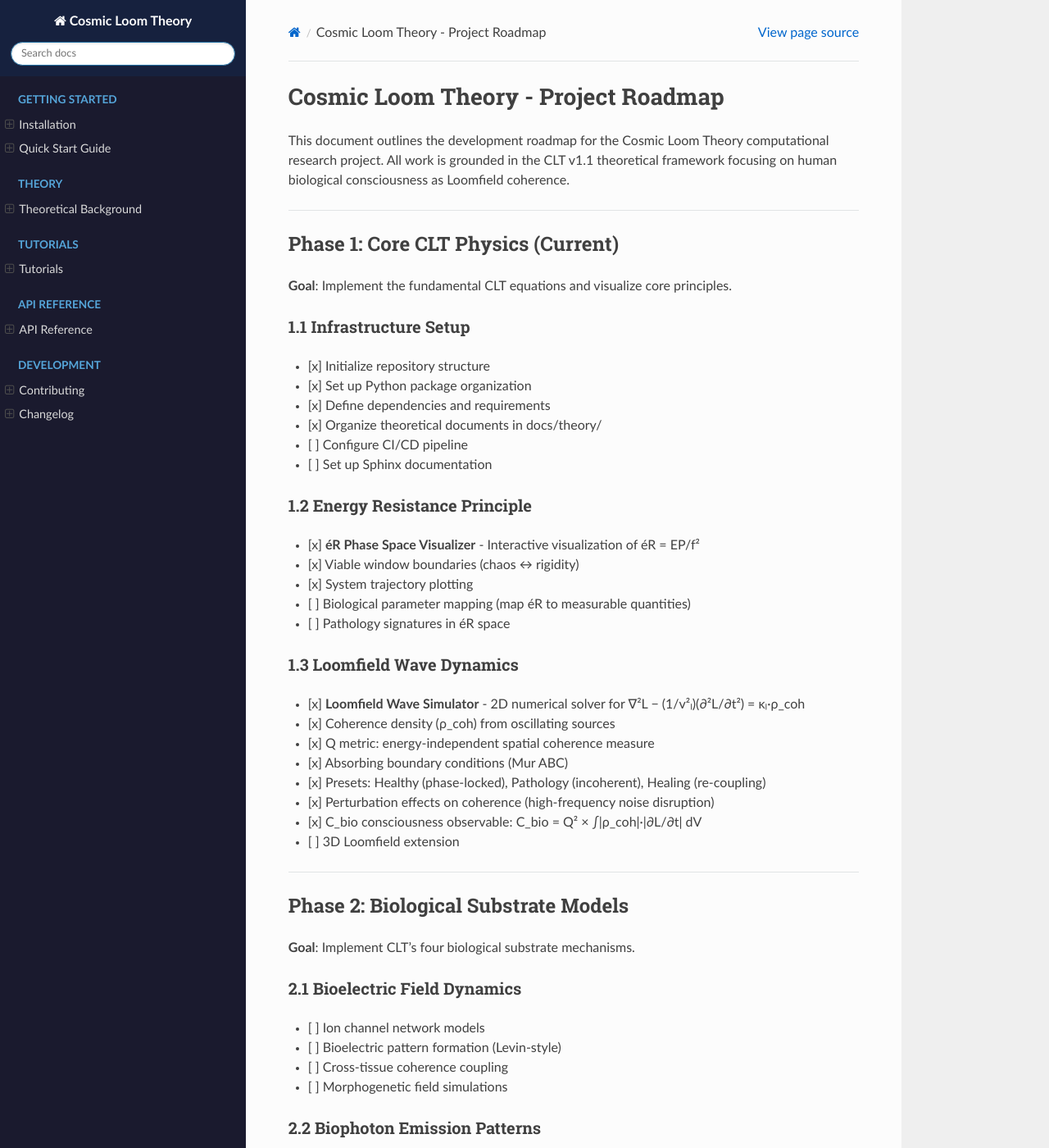
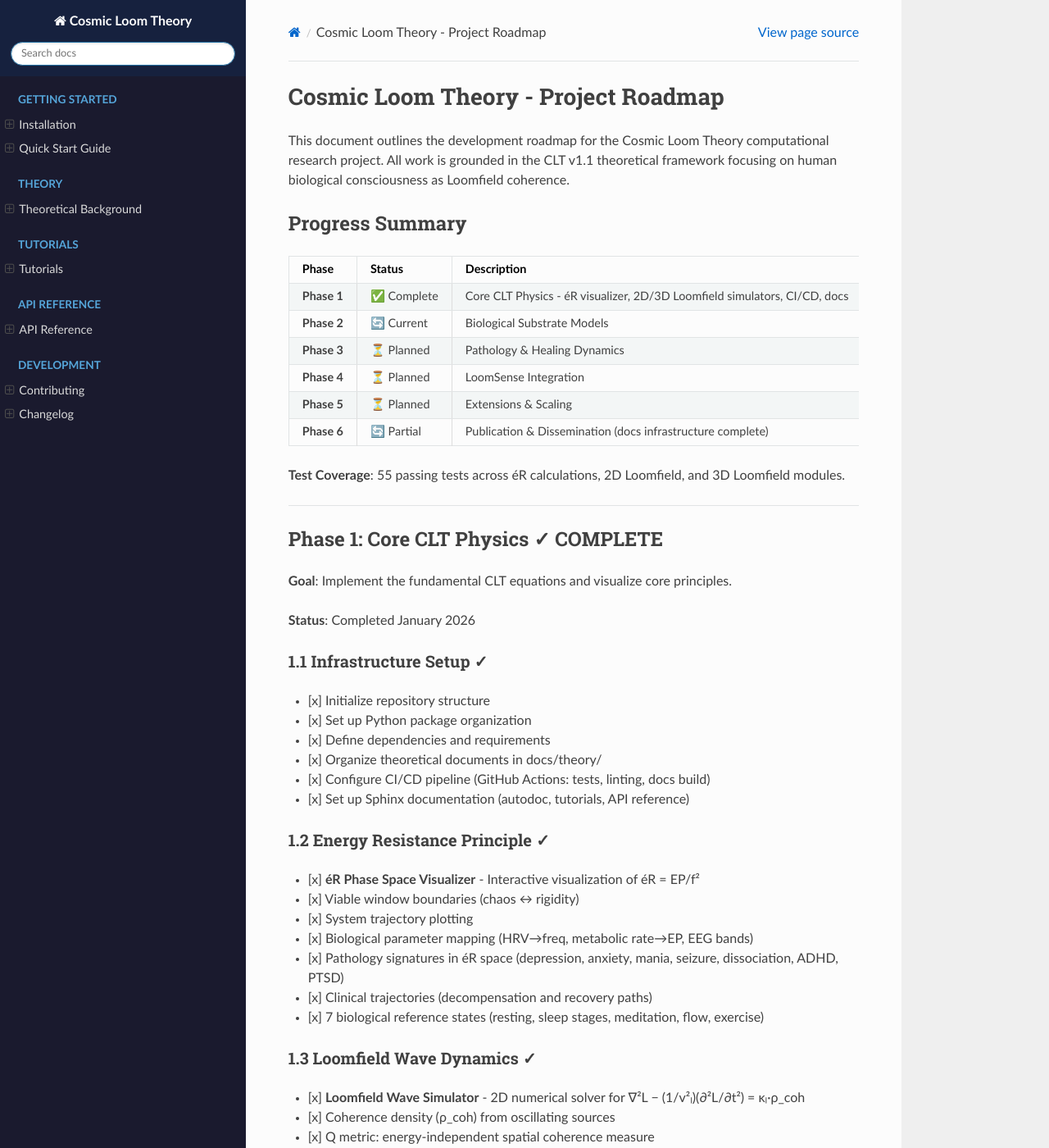
Before and after one commit to DaKingRex/Cosmic-Loom-Theory, a Sphinx documentation site: the page built from docs/ROADMAP.md, in a window 1280 px wide and 1400 px high. Shown: the whole window at 82% size. Built offline with Sphinx 7.4.7 and the Read the Docs theme 3.1.0, drawn with Linux system fonts in a browser that asks for light colours; pages that are not in the unit, such as notebooks, are missing from menus; some of the changed text lies outside the part shown.

Commit message:
updated roadmap after Phase 1 completion

```diff
--- a/docs/ROADMAP.md
+++ b/docs/ROADMAP.md
@@ -2,28 +2,45 @@
 
 This document outlines the development roadmap for the Cosmic Loom Theory computational research project. All work is grounded in the CLT v1.1 theoretical framework focusing on human biological consciousness as Loomfield coherence.
 
+## Progress Summary
+
+| Phase | Status | Description |
+|-------|--------|-------------|
+| **Phase 1** | ✅ Complete | Core CLT Physics - éR visualizer, 2D/3D Loomfield simulators, CI/CD, docs |
+| **Phase 2** | 🔄 Current | Biological Substrate Models |
+| **Phase 3** | ⏳ Planned | Pathology & Healing Dynamics |
+| **Phase 4** | ⏳ Planned | LoomSense Integration |
+| **Phase 5** | ⏳ Planned | Extensions & Scaling |
+| **Phase 6** | 🔄 Partial | Publication & Dissemination (docs infrastructure complete) |
+
+**Test Coverage**: 55 passing tests across éR calculations, 2D Loomfield, and 3D Loomfield modules.
+
 ---
 
-## Phase 1: Core CLT Physics (Current)
+## Phase 1: Core CLT Physics ✓ COMPLETE
 
 **Goal**: Implement the fundamental CLT equations and visualize core principles.
 
-### 1.1 Infrastructure Setup
+**Status**: Completed January 2026
+
+### 1.1 Infrastructure Setup ✓
 - [x] Initialize repository structure
 - [x] Set up Python package organization
 - [x] Define dependencies and requirements
 - [x] Organize theoretical documents in docs/theory/
-- [ ] Configure CI/CD pipeline
-- [ ] Set up Sphinx documentation
+- [x] Configure CI/CD pipeline (GitHub Actions: tests, linting, docs build)
+- [x] Set up Sphinx documentation (autodoc, tutorials, API reference)
 
-### 1.2 Energy Resistance Principle
+### 1.2 Energy Resistance Principle ✓
 - [x] **éR Phase Space Visualizer** - Interactive visualization of éR = EP/f²
 - [x] Viable window boundaries (chaos ↔ rigidity)
 - [x] System trajectory plotting
-- [ ] Biological parameter mapping (map éR to measurable quantities)
-- [ ] Pathology signatures in éR space
+- [x] Biological parameter mapping (HRV→freq, metabolic rate→EP, EEG bands)
+- [x] Pathology signatures in éR space (depression, anxiety, mania, seizure, dissociation, ADHD, PTSD)
+- [x] Clinical trajectories (decompensation and recovery paths)
+- [x] 7 biological reference states (resting, sleep stages, meditation, flow, exercise)
 
-### 1.3 Loomfield Wave Dynamics
+### 1.3 Loomfield Wave Dynamics ✓
 - [x] **Loomfield Wave Simulator** - 2D numerical solver for ∇²L − (1/v²ₗ)(∂²L/∂t²) = κₗ·ρ_coh
 - [x] Coherence density (ρ_coh) from oscillating sources
 - [x] Q metric: energy-independent spatial coherence measure
@@ -31,11 +48,15 @@ This document outlines the development roadmap for the Cosmic Loom Theory comput
 - [x] Presets: Healthy (phase-locked), Pathology (incoherent), Healing (re-coupling)
 - [x] Perturbation effects on coherence (high-frequency noise disruption)
 - [x] C_bio consciousness observable: C_bio = Q² × ∫|ρ_coh|·|∂L/∂t| dV
-- [ ] 3D Loomfield extension
+- [x] **3D Loomfield Simulator** - Volumetric wave propagation
+- [x] 3D plotly visualizer (volumetric rendering, slice views, animations)
+- [x] Real-time 3D visualizer (vispy/OpenGL desktop application)
+- [x] 3D presets (healthy, pathology, healing scenarios)
+- [x] C_bio 3D: Q³ × volume integral formulation
 
 ---
 
-## Phase 2: Biological Substrate Models
+## Phase 2: Biological Substrate Models (Current)
 
 **Goal**: Implement CLT's four biological substrate mechanisms.
 
@@ -138,7 +159,8 @@ This document outlines the development roadmap for the Cosmic Loom Theory comput
 **Goal**: Prepare research outputs and enable reproducibility.
 
 ### 6.1 Documentation
-- [ ] API documentation (Sphinx)
+- [x] API documentation (Sphinx autodoc configured)
+- [x] Documentation infrastructure (Sphinx, RTD theme, MathJax)
 - [ ] Tutorial notebooks for each major component
 - [ ] Theoretical background papers
 
```
